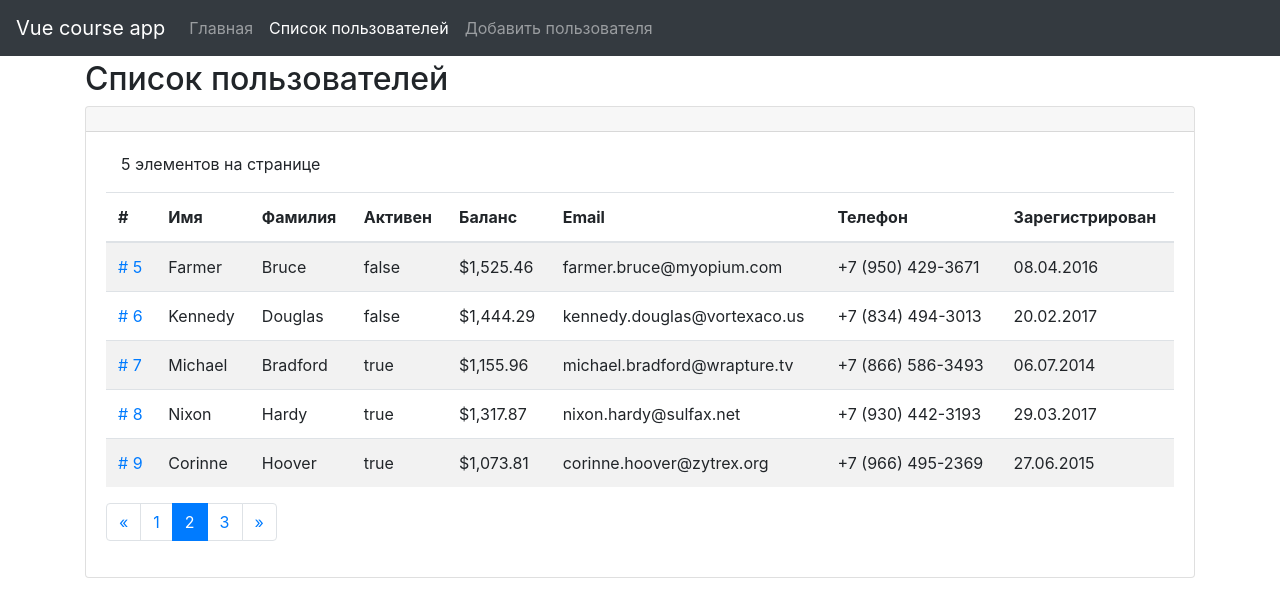
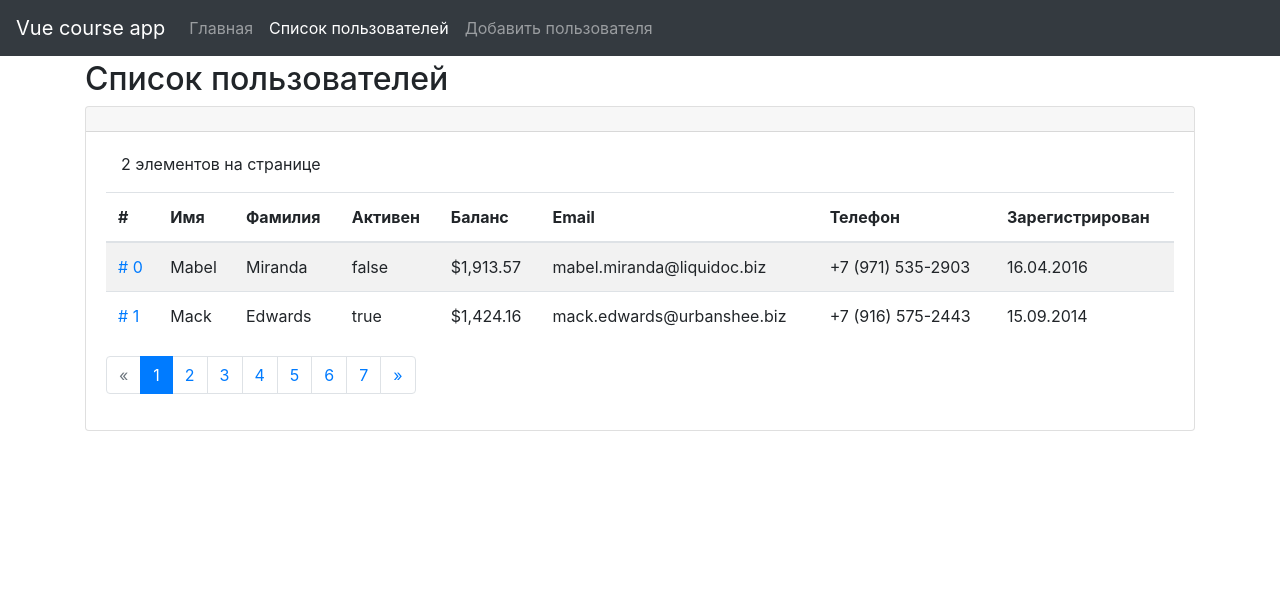
Before and after one commit to teralion/explore-vue, a Vue app: page /list in a window 1280 px wide. Shown: the top 614 px of the page. Built offline with nearby package versions, Linux system fonts and the light colour scheme; data requests are answered from the project's data file.

Commit message:
Lazy load users properly

```diff
--- a/src/components/ItemList.vue
+++ b/src/components/ItemList.vue
@@ -15,16 +15,16 @@
 
       <table class="table table-striped">
 
+        <thead>
           <slot name="thead">
-          <thead>
 
             <tr>
               <th>#</th>
               <th>Имя</th>
             </tr>
 
+          </slot>
         </thead>
-        </slot>
 
         <tbody>
         <tr
--- a/src/components/RowsPaginator.vue
+++ b/src/components/RowsPaginator.vue
@@ -22,7 +22,9 @@
         class="page-item"
         v-for="item in pages"
         v-bind:key="item"
-        v-bind:class="(page === item) ? 'active' : '' "
+        v-bind:class="(
+          (page === item) && !isError
+        ) ? 'active' : '' "
       >
         <a
           href="#"
--- a/src/pages/Users.vue
+++ b/src/pages/Users.vue
@@ -11,11 +11,9 @@
     </div>
     <item-list
       v-else
-      v-bind:items="getUsersToRender()"
+      v-bind:items="users"
     >
       <template slot="thead">
-        <thead>
-
         <tr>
           <th>#</th>
           <th>Имя</th>
@@ -26,8 +24,6 @@
           <th>Телефон</th>
           <th>Зарегистрирован</th>
         </tr>
-
-        </thead>
       </template>
 
       <template
@@ -53,8 +49,7 @@
       <template slot="paginator">
         <rows-paginator
           :total="totalUsers"
-          :perPage="maxUsersOnPage"
-          :isError="error"
+          :perPage="maxUsers"
           v-model.number="page"
         />
       </template>
@@ -78,158 +73,44 @@ export default {
   data: function() {
     return {
       loaded: false,
-      error: false,
 
       users: [],
       totalUsers: 0,
-      usersPerPage: [],
-      visitedPages: [],
-      maxUsersOnPage: 5,
-      page: 2,
+      maxUsers: 2,
+      page: 1,
 
       baseUrl: 'http://localhost:3000',
-      fallback: 'fallback',
-    }
-  },
-  computed: {
-    query() {
-      if ( !this.isPositiveNumber(this.page) ||
-        !this.isPositiveNumber(this.maxUsersOnPage)
-      ) {
-        console.log('---', 'Page or maxUsersOnPage are not a positive number!');
-        return '';
-      }
-
-      let p = {
-        sort: `_sort=id`,
-        order: `_order=asc`,
-        page: `_page=${this.page}`,
-        limit: `_limit=${this.maxUsersOnPage}`,
-      };
-
-      return `?${p.sort}&${p.order}&${p.page}&${p.limit}`
-    },
-    usersUrl() {
-      if ( !this.baseUrl ||
-        !this.query
-      ) {
-        console.log('---', 'No valid baseUrl or query provided');
-        return `${this.baseUrl}/${this.fallback}`;
-      }
-
-      return `${this.baseUrl}/users/${this.query}`
-    },
-    countUrl() {
-      if ( !this.baseUrl ) {
-        console.log('---', 'No valid baseUrl provided')
-        return `${this.baseUrl}/${this.fallback}`;
-      }
-
-      return `${this.baseUrl}/count`
     }
   },
   created() {
-    this.cacheCurrentPage();
-    this.loadUsersAmount();
     this.loadUsers();
   },
   watch: {
     page() {
-      if ( this.visitedPages.includes(this.page) ) return;
       this.loaded = false;
-      this.cacheCurrentPage();
       this.loadUsers();
     },
   },
   methods: {
-    getUsersToRender() {
-      // this.users === [ ..., {id: 2, ...}, ..., {id: 5, ...}, {id: 6, ...} ]
-      // this.visitedPages === [2, 4, 5, 6]
-      // this.page === 4
-      // usersOffset === 2: [5, 6]
-
-      let usersOffset = this.visitedPages
-        .slice( this.visitedPages.indexOf(this.page) + 1 )
-        .reduce( (acc, elem) => (
-          acc + parseInt(this.usersPerPage[elem - 1])
-        ), 0);
-
-      return this.users
-        .slice(0, this.users.length - usersOffset)
-        .slice( -Math.abs( this.usersPerPage[this.page - 1] ) )
-    },
-    cacheCurrentPage() {
-      if ( !this.isPositiveNumber(this.page) ) {
-        console.log('---', 'Page is not a positive number!');
-        return;
+    loadUsers() {
+      axios
+        .get(`${this.baseUrl}/users/`, {
+          params: {
+            '_sort': 'id',
+            '_order': 'asc',
+            '_page': this.page,
+            '_limit': this.maxUsers,
           }
-
-      if ( this.visitedPages.includes(this.page) ) return;
-
-      this.visitedPages = this.visitedPages
-        .concat(this.page)
-        .sort( (page1, page2) => (
-          ( parseInt(page1) >= parseInt(page2) ) ? 1 : -1
-        ) );
-    },
-    countUsersPerPage() {
-      let pagesWithMaxUsers = Math.floor(
-        this.totalUsers / this.maxUsersOnPage
-      );
-
-      if ( !this.isPositiveNumber(pagesWithMaxUsers) ) {
-        console.log('---', 'pagesWithMaxUsers is not a positive number!');
-        return;
-      }
-
-      this.usersPerPage = this.usersPerPage
-        .concat(
-          `${this.maxUsersOnPage}/`
-            .repeat(pagesWithMaxUsers)
-            .split('/')
-            .slice(0, pagesWithMaxUsers)
-        )
-        .concat( `${this.totalUsers % this.maxUsersOnPage}` )
-    },
-    loadUsersAmount() {
-      axios
-        .get(this.countUrl)
+        })
         .then( (payload) => {
-          this.totalUsers = payload.data[0].users;
-          this.countUsersPerPage();
+          this.totalUsers = +payload.headers['x-total-count'];
+          this.users = [...payload.data];
+          this.loaded = true;
         } )
         .catch( (err) => {
-          console.log('---', 'in loadUsersAmount, err: ', err);
+          console.log('---', 'err: ', err);
         } )
     },
-    loadUsers() {
-      axios
-        .get(this.usersUrl)
-        .then( (payload) => {
-          if ( !(Object.keys(payload.data).length === 0) ) {
-            this.users.push(...payload.data);
-          } else {
-            this.error = true;
-          }
-
-          this.loaded = true;
-          this.users.sort( (elem1, elem2) => (
-            ( parseInt(elem1.id) >= parseInt(elem2.id) ) ? 1 : -1
-          ) );
-        } )
-        .catch( (err) => {
-          console.log('---', 'While fetching users,'
-            + ' error occured, error:', err);
-        } )
-    },
-    isPositiveNumber(possibleNumber) {
-      if ( isNaN(possibleNumber) ||
-        !isFinite(possibleNumber) ||
-        ( possibleNumber === null ) ||
-        ( possibleNumber <= 0 )
-      ) return false;
-      return true;
-    }
   },
 };
 
```
Lines whose indentation alone changed are shown as unchanged.
